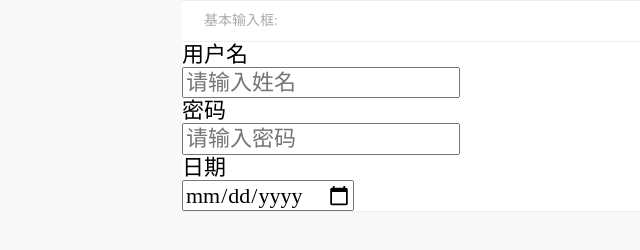
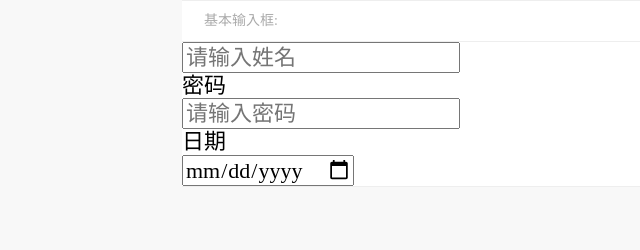
Before and after one commit to zengshide123/tian-ui, a plain HTML site: page demo/input.html in a window 1280 px wide. Shown: the whole page, without its empty margins (138-778 px from the left). Drawn offline with Linux system fonts and the light colour scheme.

```diff
--- a/demo/input.html
+++ b/demo/input.html
@@ -22,7 +22,7 @@
         <h1 class="tt-panel-title">基本输入框:</h1>
         <div class="tt-panel-body no-padding">
             <div class="tt-form-item">
-                <label class="tt-form-label">用户名</label>
+                <!-- <label class="tt-form-label">用户名</label> -->
                 <div class="tt-form-body">
                     <input class="tt-input" type="text" placeholder="请输入姓名" />
                 </div>
```
